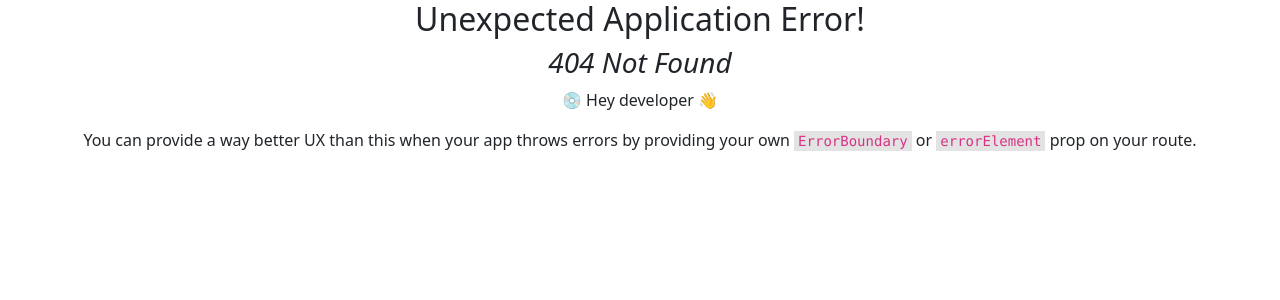
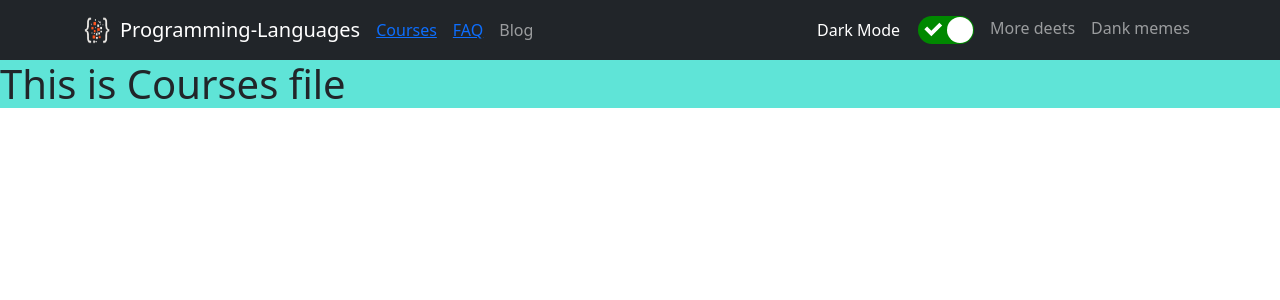
Before and after one commit to PulakBala/Programming-Languages, a React (Create React App) app: page /courses in a window 1280 px wide. Before the commit this address had no page. Shown: the top 300 px of the page. Built offline with nearby package versions, Linux system fonts and the light colour scheme.

Commit message:
dark mode button add

```diff
--- a/package.json
+++ b/package.json
@@ -12,6 +12,7 @@
     "react-dom": "^18.2.0",
     "react-router-dom": "^6.8.1",
     "react-scripts": "5.0.1",
+    "react-switch": "^7.0.0",
     "web-vitals": "^2.1.4"
   },
   "scripts": {
--- a/src/App.css
+++ b/src/App.css
@@ -1,38 +1,7 @@
-.App {
-  text-align: center;
+
+#light{
+  background-color: #f7f4f4;
 }
-
-.App-logo {
-  height: 40vmin;
-  pointer-events: none;
+#dark{
+  background-color: #5fe4d7;
 }
-
-@media (prefers-reduced-motion: no-preference) {
-  .App-logo {
-    animation: App-logo-spin infinite 20s linear;
-  }
-}
-
-.App-header {
-  background-color: #282c34;
-  min-height: 100vh;
-  display: flex;
-  flex-direction: column;
-  align-items: center;
-  justify-content: center;
-  font-size: calc(10px + 2vmin);
-  color: white;
-}
-
-.App-link {
-  color: #61dafb;
-}
-
-@keyframes App-logo-spin {
-  from {
-    transform: rotate(0deg);
-  }
-  to {
-    transform: rotate(360deg);
-  }
-}
--- a/src/App.js
+++ b/src/App.js
@@ -1,13 +1,25 @@
+import React, { createContext, useState } from 'react';
 import { RouterProvider } from 'react-router-dom';
 import './App.css';
 import { route } from './Routes/Route/Route';
+
+export const ThemeContext = createContext(null);
+
 function App() {
+  const [theme, setTheme] = useState("dark");
+
+  const toggleTheme =()=>{
+    return setTheme((curr) => (curr === "light"? "dark": "light"));
+  }
+  const themeInfo = {theme, toggleTheme}
   return (
-    <div className="App">
-      <RouterProvider router={route}>
+    <ThemeContext.Provider value={themeInfo}>
+      <div className="App" id={theme}>
+        <RouterProvider router={route}>
 
-      </RouterProvider>
-    </div>
+        </RouterProvider>
+      </div>
+    </ThemeContext.Provider>
   );
 }
 
--- /dev/null
+++ b/src/Components/Courses/Courses.js
@@ -0,0 +1,11 @@
+import React from 'react';
+
+const Courses = () => {
+    return (
+        <div>
+            <h1>This is Courses file</h1>
+        </div>
+    );
+};
+
+export default Courses;
--- a/src/Context/ContextTheme.js
+++ b/src/Components/Home/Home.js
@@ -1,11 +1,11 @@
 import React from 'react';
 
-const ContextTheme = () => {
+const Home = () => {
     return (
         <div>
-
+            <h1>This is home page</h1>
         </div>
     );
 };
 
-export default ContextTheme;
+export default Home;
--- /dev/null
+++ b/src/Header/Header.css
@@ -0,0 +1,7 @@
+.handleDarkMode label{
+    color: white;
+    margin: 10px;
+}
+.switch{
+    margin: 8px;
+}
--- a/src/Header/Header.js
+++ b/src/Header/Header.js
@@ -1,28 +1,42 @@
-import React from 'react';
+import React, { useContext } from 'react';
 import Container from 'react-bootstrap/Container';
 import Nav from 'react-bootstrap/Nav';
 import Navbar from 'react-bootstrap/Navbar';
+import { Link } from 'react-router-dom';
+import ReactSwitch from 'react-switch';
+import { ThemeContext } from '../App';
 import logo from './../Images/ppp-removebg-preview.png';
+import './Header.css'
 
 const Header = () => {
+  const {theme, toggleTheme} = useContext(ThemeContext);
   return (
     <Navbar collapseOnSelect expand="lg" bg="dark" variant="dark">
       <Container>
         <Navbar></Navbar>
-          <img  src={logo} width={30} height={30}/>
+        <img src={logo} width={30} height={30} />
         <Navbar.Brand className='mx-2' href="#home">Programming-Languages</Navbar.Brand>
         <Navbar.Toggle aria-controls="responsive-navbar-nav" />
         <Navbar.Collapse id="responsive-navbar-nav">
           <Nav className="me-auto">
-              <Nav.Link href="#features">Courses</Nav.Link>
-              <Nav.Link href="#pricing">FAQ</Nav.Link>
+            <Nav.Link href="#features"><Link to='/courses'>Courses</Link></Nav.Link>
+            <Nav.Link href="#pricing"><Link to=''>FAQ</Link></Nav.Link>
             <Nav.Link href="#pricing">Blog</Nav.Link>
           </Nav>
-            <Nav>
+          <Nav className='handleDarkMode'>
+
+              <label htmlFor="">{theme === "light" ? "Light Mode" : "Dark Mode"}</label>
+              <ReactSwitch className='switch' onChange={toggleTheme} checked={theme === "dark"}></ReactSwitch>
+
             <Nav.Link href="#deets">More deets</Nav.Link>
             <Nav.Link eventKey={2} href="#memes">
               Dank memes
             </Nav.Link>
+          </Nav>
+          <Nav>
+
+
+
           </Nav>
         </Navbar.Collapse>
       </Container>
```
Also changed, not shown: src/Routes/Route/Route.js (+7 -0 lines), src/index.js (+6 -3 lines), 1 other file (tests, documents, lock files or other folders). Lines whose indentation alone changed are shown as unchanged.
